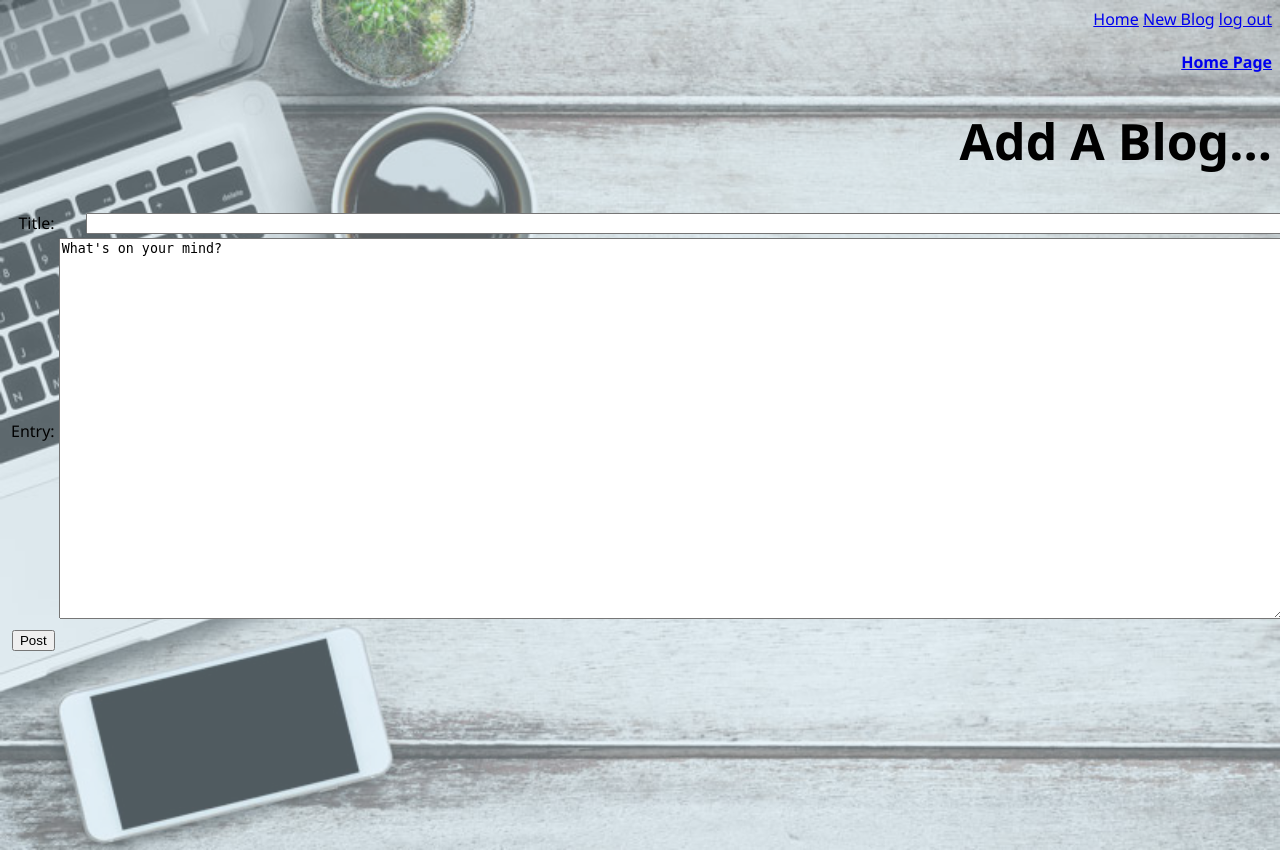
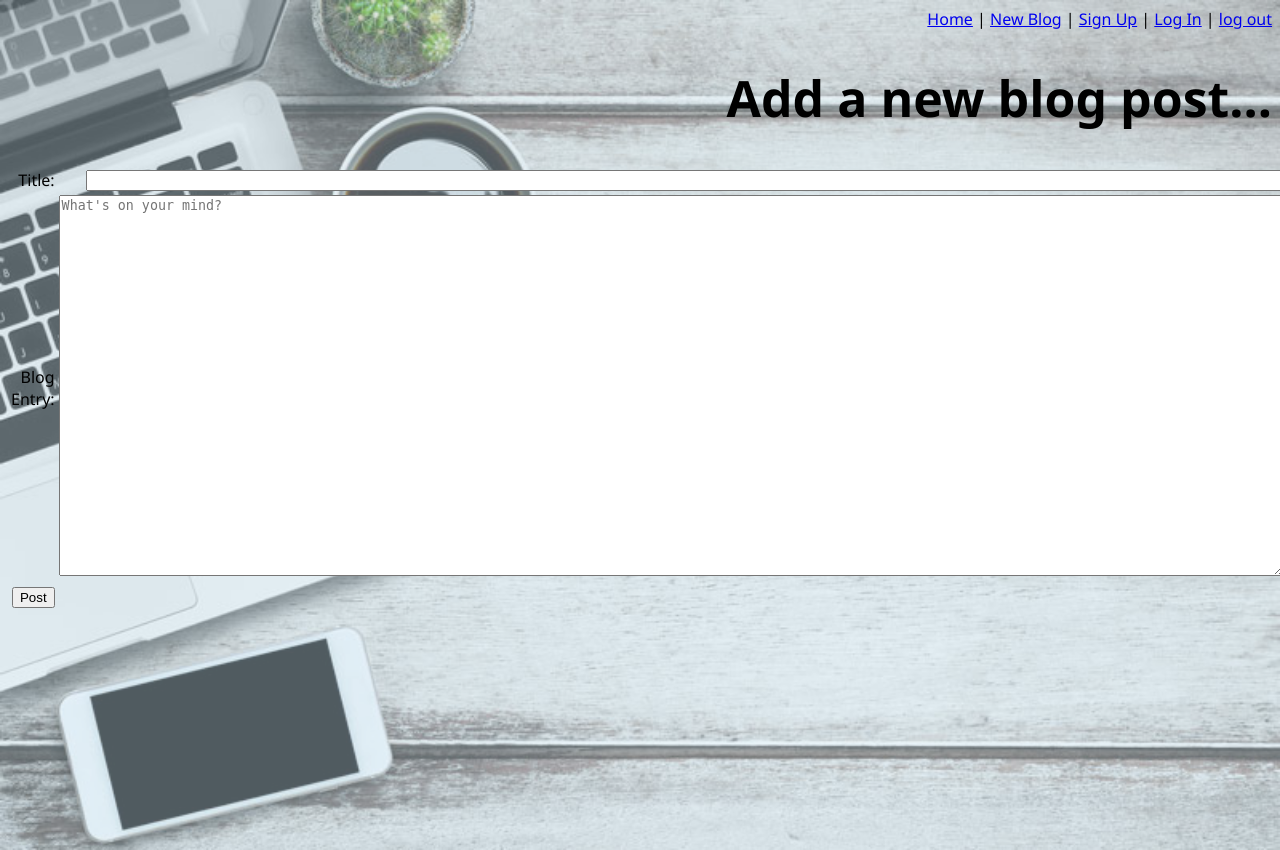
Before and after one commit to Bcromien/blogz, a Flask app: page /newpost in a window 1280 px wide. Run offline with Flask 2, Linux system fonts and the light colour scheme; the visitor is signed in with stand-in values (Sample User, id 1).

Commit message:
rearranged everything and broke it in the process

```diff
--- a/main.py
+++ b/main.py
@@ -1,12 +1,15 @@
-from flask import Flask, request, redirect, render_template
+from flask import Flask, request, redirect, render_template, session
 from flask_sqlalchemy import SQLAlchemy
 
 app = Flask(__name__)
 app.config['DEBUG'] = True
 app.config['SQLALCHEMY_DATABASE_URI'] = 'mysql+pymysql://blogz:blogz@localhost:8889/blogz'
 app.config['SQLALCHEMY_ECHO'] = True
+app.config['SQLALCHEMY'] = True
 
 db = SQLAlchemy(app)
+
+app.secret_key ='blogz123'
 
 class Blog(db.Model):
 
@@ -15,10 +18,10 @@ class Blog(db.Model):
     entry = db.Column(db.String(900))
     owner_id = db.Column(db.ForeignKey('user.id'))
 
-    def __init__(self, blog_title, entry):
+    def __init__(self, blog_title, entry, owner_id):
         self.blog_title = blog_title
         self.entry = entry
-        self.owner = owner
+        self.owner_id = owner_id
 
 class User(db.Model):
     id = db.Column(db.Integer, primary_key=True)
@@ -30,6 +33,14 @@ class User(db.Model):
         self.username = username
         self.password = password
 
+#User must be logged in to write a blog post
+@app.before_request
+def require_login():
+    allowed_routes = ['index','blog','login','signup']
+    if request.endpoint not in allowed_routes and 'username' not in session:
+        return redirect('/login')
+
+#if they are not already a user
 @app.route("/signup", methods=['GET','POST'])
 def signup():
   username = request.form['username']
@@ -98,36 +109,67 @@ def login():
     else:
         return render_template('login.html')
 
-
+@app.route('/logout')
+def logout():
+    del session['username']
+    return redirect('/')
 
 
 @app.route('/blog', methods=['POST','GET'])
 def blog():
 
-    if request.method == 'POST':
-        blog_title = request.form['blog_title']
-        entry = request.form['entry']
-        new_blog = Blog(blog_title, entry)
-        db.session.add(new_blog)
-        db.session.commit()
+    if "user" in request.args:
+        user_id = request.args.get("user")
+        user = User.query.get(user_id)
+        user_blogs = Blog.query.filter_by(owner=user).all()
+        return render_template("single_user.html", page_title = user.username + "'s Posts!",
+        user_blogs=user_blogs)
 
-
-        return render_template('blog.html',blog=new_blog)
+    single_post = request.args.get('id')
+    if single_post:
+        blog = Blog.query.get(single_post)
+        return render_template("viewpost.html", blog=blog)
 
     else:
-        blog = Blog.query.filter_by(id=request.args.get('id')).first()
-        print (blog)
-        return render_template('blog.html', blog=blog)
+        blogs = Blog.query.all()
+        return render_template('blog.html', page_title="All Blog Posts", blogs=blogs)
 
 @app.route('/', methods=['POST','GET'])
-def home():
-    blogs = Blog.query.all()
-    return render_template('home.html', blogs=blogs)
+def index():
+    users = User.query.all()
+    return render_template('index.html', users=users)
 
 @app.route('/newpost', methods=['POST','GET'])
 def newpost():
 
-    return render_template('newpost.html')
+    if request.method == 'GET':
+        return render_template('newpost.html')
+
+    if request.method == 'POST':
+        blog_title = request.form['blog_title']
+        entry = request.form['entry']
+
+    title_error = ''
+    entry_error = ''
+
+    if len(blog_title) == 0:
+        title_error = "Add a title for your post!"
+
+    if len(entry) == 0:
+        entry_error = "You didn't write a blog dummy."
+
+    if title_error or entry_error:
+        return render_template('newpost.html', titlebase="New Entry", title_error=title_error,
+        entry_error=entry_error, blog_title=blog_title, entry=entry)
+
+    else:
+        if len(blog_title) and len(entry) > 0:
+            owner = User.query.filter_by(username=session['username']).first()
+            new_entry = Blog(blog_title, entry, owner_id)
+            db.session.add(new_entry)
+            db.session.commit()
+            return redirect('/blog?id=' + str(new_entry.id))
+
 
 if __name__ == "__main__":
     app.run()
--- a/templates/base.html
+++ b/templates/base.html
@@ -13,8 +13,10 @@
 <body>
 
     <div>
-        <a href='/'>Home</a>
-        <a href='/newpost'>New Blog</a>
+        <a href='/'>Home</a> |
+        <a href='/newpost'>New Blog</a> |
+        <a href='/signup.html'>Sign Up</a> |
+        <a href='/login'>Log In</a> |
         <a href='/logout'>log out</a>
     </div>
 
--- a/templates/login.html
+++ b/templates/login.html
@@ -3,7 +3,7 @@
 {% block content %}
 <body>
   <h1>Log In To Start Bloggin'</h1>
-  <form action="/signup" method="POST">
+  <form action="/login" method="POST">
     <table>
         <tr>
             <td><label for="username">Username:</label></td>
@@ -18,5 +18,6 @@
     </table>
     <input type="submit" value="Log In">
   </form>
+  <p>Not a user? <a href="/signup">Create a New Account</a></p>
 </body>
 {% endblock %}
--- a/templates/newpost.html
+++ b/templates/newpost.html
@@ -1,9 +1,8 @@
 {% extends "base.html" %}
 
 {% block content %}
-<a href="/"><h4>Home Page</h4></a>
-<h1>Add A Blog...</h1>
-<form method="POST" action="/blog">
+<h1>Add a new blog post...</h1>
+<form method="POST" action="/newpost">
     <table>
         <tr>
             <td><label id="blog_title">Title:</label></td>
@@ -11,8 +10,8 @@
             <td><span class="error">{{title_error}}</span></td>
         </tr>
         <tr>
-            <td><label id="entry">Entry:</label></td>
-            <td><textarea type="text" name="entry" rows="25" cols="150" required>What's on your mind? </textarea></td>
+            <td><label id="entry">Blog Entry:</label></td>
+            <td><textarea type="text" name="entry" rows="25" cols="150" placeholder="What's on your mind?" required></textarea></td>
             <td><span type="error">{{entry_error}}</span></td>
         </tr>
         <tr>
--- a/templates/signup.html
+++ b/templates/signup.html
@@ -3,7 +3,7 @@
 {% block content %}
 
 <body>
-  <h1>New Blogger Sign Up</h1>
+  <h1>Sign Up</h1>
   <form action="/signup" method="POST">
     <table>
         <tr>
@@ -17,7 +17,7 @@
             <td><span class="error">{{password_error}}</span></td>
         </tr>
         <tr>
-            <td><label for="verify_pw">Verify Password:</label></td>
+            <td><label for="verify_pw">Re-enter Password:</label></td>
             <td><input type="password" name="verify_pw" required></td>
             <td><span class="error">{{verify_pw_error}}</span></td>
         </tr>
```
Also changed, not shown: templates/blog.html (+7 -1 lines), templates/home.html (deleted, +0 -23 lines), templates/index.html (added, +14 -0 lines), templates/singleUser.html (added, +18 -0 lines), templates/viewPost.html (added, +12 -0 lines).
